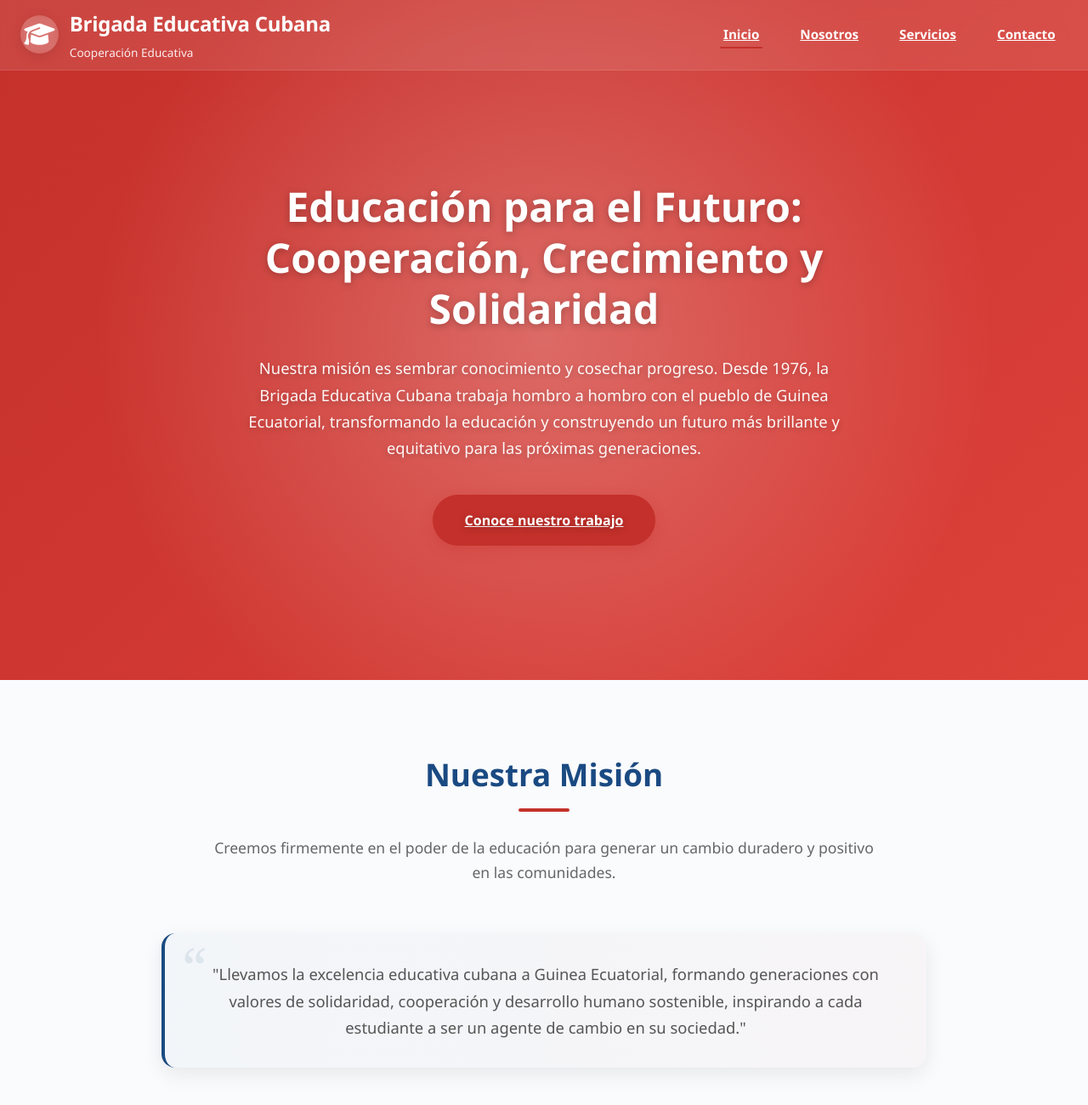
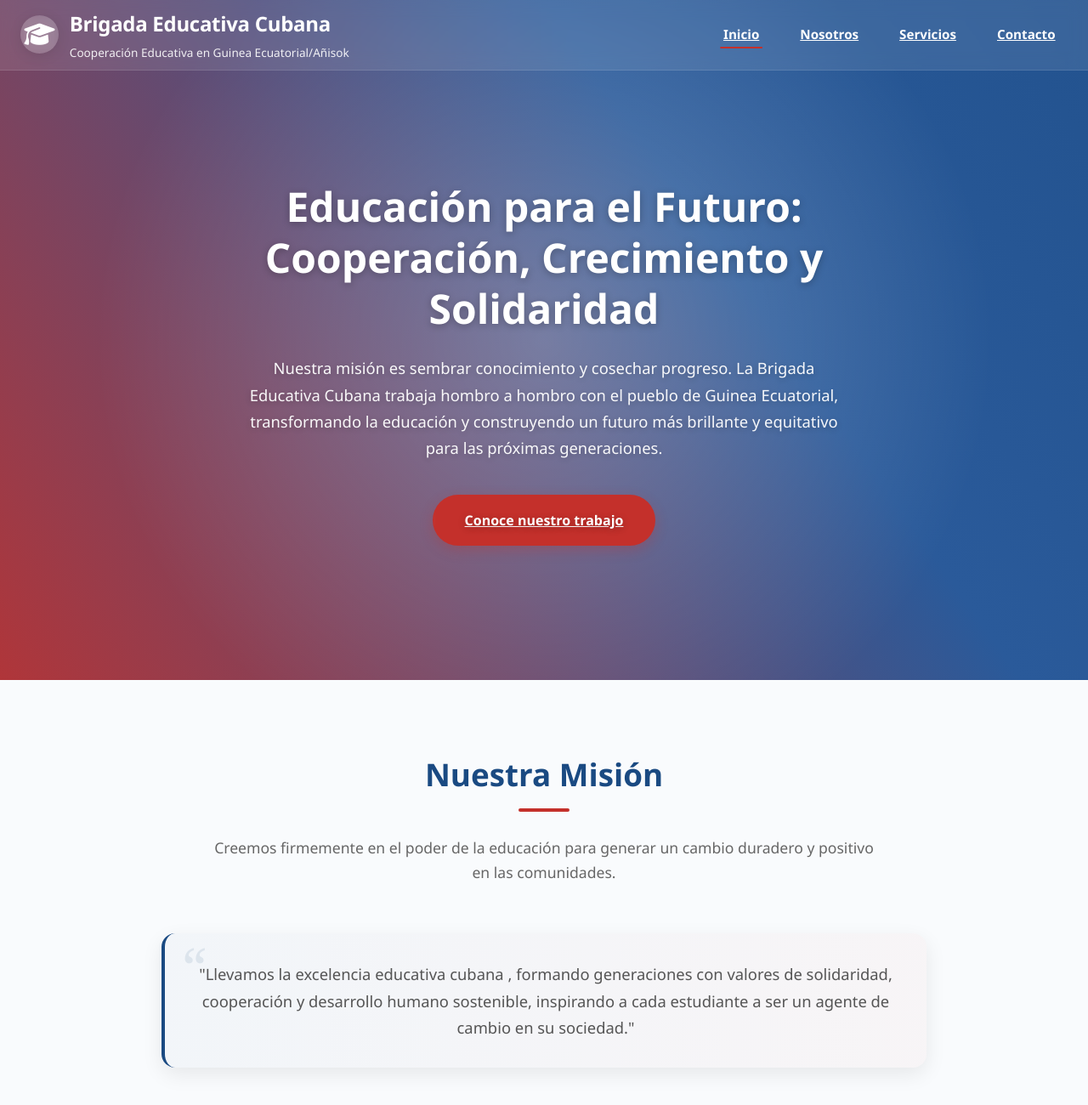
Before and after one commit to robe9312/mi-brigadaeducativa-web, a plain HTML site: page index.html in a window 1280 px wide. Shown: the top 1300 px of the page at 85% size. Drawn offline with Linux system fonts and the light colour scheme.

Commit message:
Update index.html

```diff
--- a/index.html
+++ b/index.html
@@ -48,7 +48,7 @@
             left: 0;
             width: 100%;
             height: 100%;
-            background: linear-gradient(135deg,
+            background: linear-gradient(235deg,
                 #1a4a82 0%,
                 #2a5a9a 25%,
                 #c4302b 50%,
@@ -712,7 +712,7 @@
                     <i class="fas fa-graduation-cap logo"></i>
                     <div>
                         <h1 class="site-title">Brigada Educativa Cubana</h1>
-                        <p class="subtitle">Cooperación Educativa</p>
+                        <p class="subtitle">Cooperación Educativa en Guinea Ecuatorial/Añisok</p>
                     </div>
                 </div>
                 <nav class="nav-menu">
@@ -729,7 +729,7 @@
         <section class="hero" id="inicio">
             <div class="hero-content">
                 <h1>Educación para el Futuro: Cooperación, Crecimiento y Solidaridad</h1>
-                <p>Nuestra misión es sembrar conocimiento y cosechar progreso. Desde 1976, la Brigada Educativa Cubana trabaja hombro a hombro con el pueblo de Guinea Ecuatorial, transformando la educación y construyendo un futuro más brillante y equitativo para las próximas generaciones.</p>
+                <p>Nuestra misión es sembrar conocimiento y cosechar progreso. La Brigada Educativa Cubana trabaja hombro a hombro con el pueblo de Guinea Ecuatorial, transformando la educación y construyendo un futuro más brillante y equitativo para las próximas generaciones.</p>
                 <a href="#servicios" class="cta-button">Conoce nuestro trabajo</a>
             </div>
         </section>
@@ -740,7 +740,7 @@
             <div class="container">
                 <h2 class="section-title">Nuestra Misión</h2>
                 <p class="section-subtitle">Creemos firmemente en el poder de la educación para generar un cambio duradero y positivo en las comunidades.</p>
-                <p class="mission-statement">"Llevamos la excelencia educativa cubana a Guinea Ecuatorial, formando generaciones con valores de solidaridad, cooperación y desarrollo humano sostenible, inspirando a cada estudiante a ser un agente de cambio en su sociedad."</p>
+                <p class="mission-statement">"Llevamos la excelencia educativa cubana , formando generaciones con valores de solidaridad, cooperación y desarrollo humano sostenible, inspirando a cada estudiante a ser un agente de cambio en su sociedad."</p>
             </div>
         </section>
 
@@ -758,7 +758,7 @@
                             </div>
                             <div>
                                 <h3 class="card-title">Formación Docente</h3>
-                                <p class="card-summary">Programas de capacitación continua para docentes con enfoque en metodologías pedagógicas innovadoras.</p>
+                                <p class="card-summary">Programas de capacitación continua para docentes con enfoque en metodologías pedagógicas actuales.</p>
                             </div>
                         </div>
                         <div class="card-expanded-content">
@@ -812,7 +812,7 @@
                             </div>
                             <div>
                                 <h3 class="card-title">Tecnología Educativa</h3>
-                                <p class="card-summary">Implementamos soluciones tecnológicas para modernizar el sistema educativo.</p>
+                                <p class="card-summary">Implementamos soluciones para modernizar el sistema educativo.</p>
                             </div>
                         </div>
                         <div class="card-expanded-content">
```
